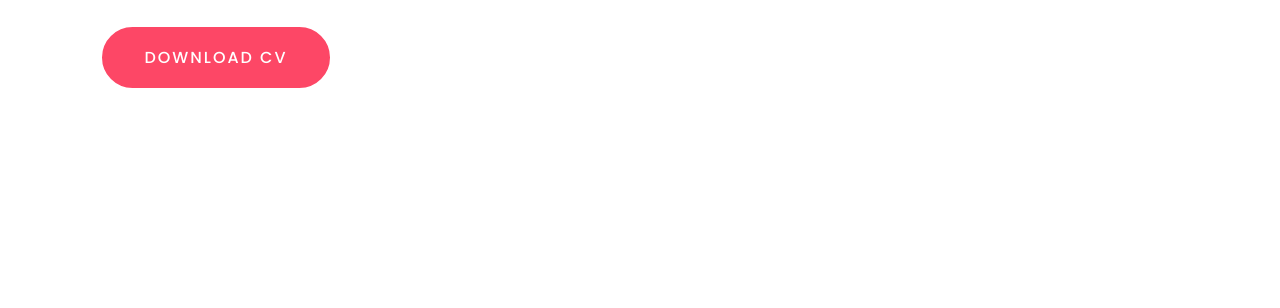
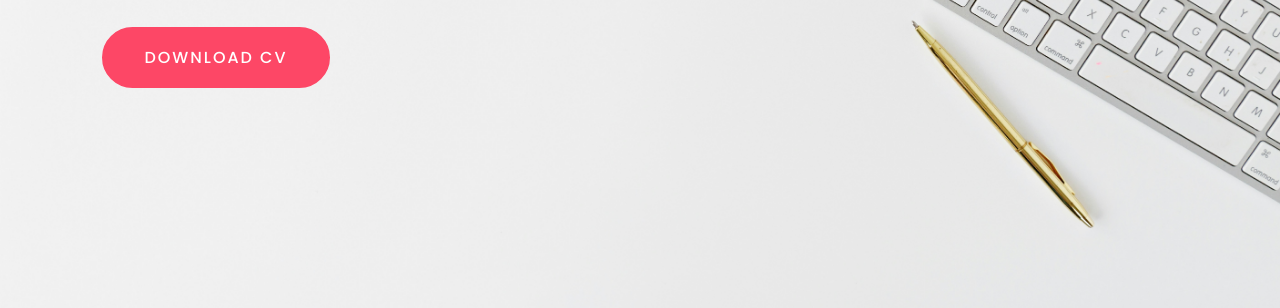
Before and after one commit to Aalok04/Portfolio, a plain HTML site: page index.html in a window 1280 px wide. Shown: the part 492-800 px from the top of the page. Drawn offline with Linux system fonts and the light colour scheme.

Commit message:
Update style.css

```diff
--- a/style.css
+++ b/style.css
@@ -12,7 +12,7 @@ a {
 .hero {
   width: 100%;
   height: 100vh;
-  background: url(img/bg.png);
+  background: url(bg.png);
   background-size: cover;
 }
 nav {
@@ -106,4 +106,5 @@ nav ul li a:hover:after {
   color: #202020;
   margin-top: 25px;
   margin-bottom: 30px;
+
 }
```
